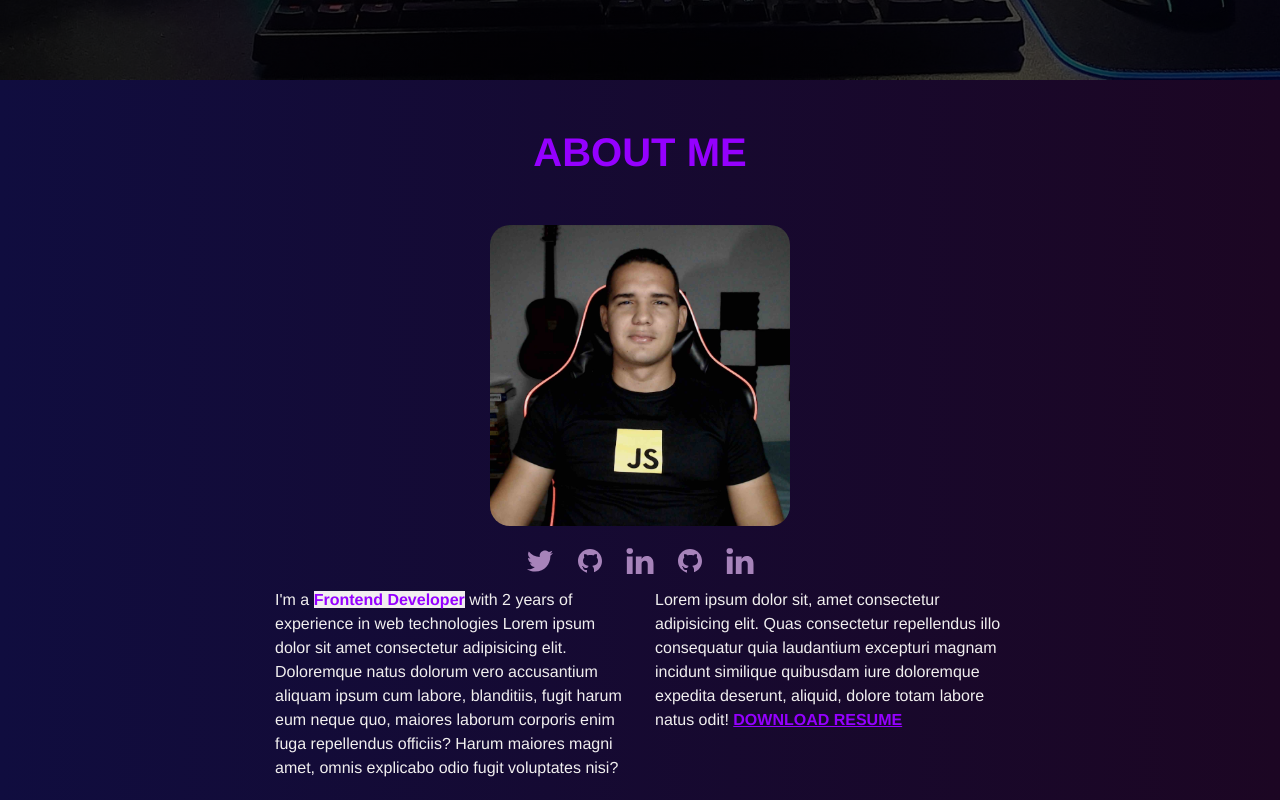
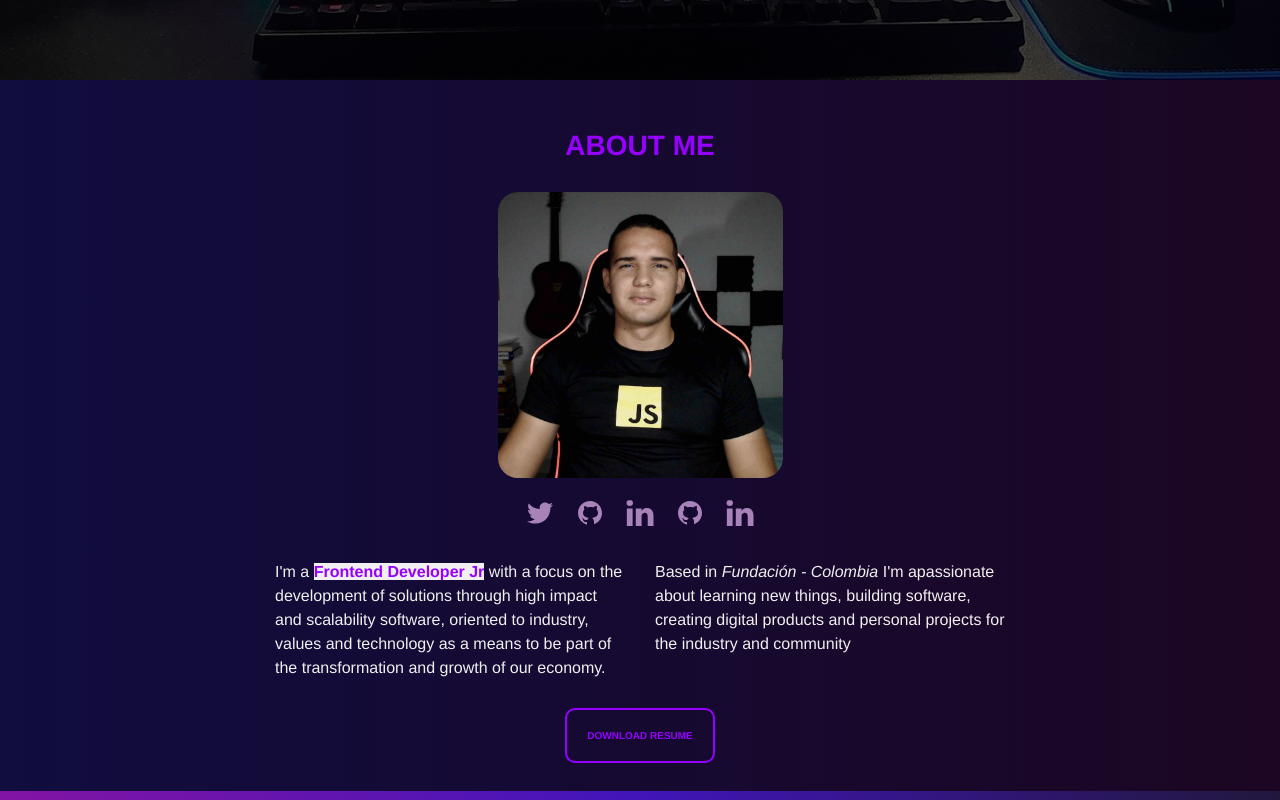
Before and after one commit to Hernan1ro/Personal--Portfolio, a React (Vite) app: page / in a window 1280 px wide. Shown: the part 720-1520 px from the top of the page. Built offline with nearby package versions, Linux system fonts and the light colour scheme.

Commit message:
adding button to download cv on about section

```diff
--- a/src/components/Title/index.css
+++ b/src/components/Title/index.css
@@ -1,7 +1,6 @@
 .section__title {
   color: var(--primary-color);
-  font-size: 4rem;
+  font-size: var(--xxl);
   text-transform: uppercase;
   align-items: center;
-  /* margin-bottom: 5rem; */
 }
--- a/src/containers/About/index.css
+++ b/src/containers/About/index.css
@@ -5,12 +5,13 @@
   background: linear-gradient(to right, rgb(16, 13, 63), rgb(28, 6, 35));
   display: flex;
   flex-direction: column;
-  gap: 5rem;
+  gap: 3rem;
 }
-.about_container {
+.about__container {
   display: flex;
   flex-direction: column;
   align-items: center;
+  gap: 2rem;
 }
 .about__photo-container {
   padding: 0 2rem;
@@ -50,6 +51,32 @@
   display: inline;
   margin-bottom: 5rem;
 }
+.about-cv-link {
+  margin-top: 2rem;
+}
+.about-cv-link a {
+  padding: 2rem;
+  border-radius: 1rem;
+  font-weight: bold;
+  text-transform: uppercase;
+  width: 50%;
+  min-width: 4rem;
+  text-align: center;
+  color: var(--primary-color);
+  border: solid 2px var(--primary-color);
+}
+.about-cv-link a:hover {
+  background-color: var(--primary-color);
+  color: var(--secondary-color);
+  box-shadow: 0px 1px 8px var(--primary-color);
+  transition-property: background-color, box-shadow, color;
+  transition-duration: 0.5s;
+}
+.about-cv-link:active {
+  transform: scale(1.3);
+  transition-property: transform;
+  transition-duration: 0.5s;
+}
 
 @media (max-width: 375px) {
   .description-container {
--- a/src/containers/About/index.jsx
+++ b/src/containers/About/index.jsx
@@ -10,29 +10,33 @@ const About = () => {
       <Title title="About me" />
       <div className="container">
         <div className="about__container">
-          <div className="about__photo-container">
-            <img className="about__photo" src={profile} alt="Hernán Mercado" />
-            <SocialMediaLinks />
+          <div className="about__container-image">
+            <div className="about__photo-container">
+              <img
+                className="about__photo"
+                src={profile}
+                alt="Hernán Mercado"
+              />
+              <SocialMediaLinks />
+            </div>
           </div>
           <div className="description-container">
             <p className="about__description">
-              I'm a <strong>Frontend Developer</strong> with 2 years of
-              experience in web technologies Lorem ipsum dolor sit amet
-              consectetur adipisicing elit. Doloremque natus dolorum vero
-              accusantium aliquam ipsum cum labore, blanditiis, fugit harum eum
-              neque quo, maiores laborum corporis enim fuga repellendus
-              officiis? Harum maiores magni amet, omnis explicabo odio fugit
-              voluptates nisi?
+              I'm a <strong>Frontend Developer Jr</strong> with a focus on the
+              development of solutions through high impact and scalability
+              software, oriented to industry, values and technology as a means
+              to be part of the transformation and growth of our economy.
             </p>
             <p className="about__description">
-              Lorem ipsum dolor sit, amet consectetur adipisicing elit. Quas
-              consectetur repellendus illo consequatur quia laudantium excepturi
-              magnam incidunt similique quibusdam iure doloremque expedita
-              deserunt, aliquid, dolore totam labore natus odit!{" "}
-              <a href="https://drive.google.com/uc?id=1sNAaHilxkUWjJs1VVE8Bwd1G3DRF0a7F&export=download">
-                DOWNLOAD RESUME
-              </a>
+              Based in <em>Fundación - Colombia</em> I'm apassionate about
+              learning new things, building software, creating digital products
+              and personal projects for the industry and community{" "}
             </p>
+          </div>
+          <div className="about-cv-link">
+            <a href="https://drive.google.com/uc?id=1sNAaHilxkUWjJs1VVE8Bwd1G3DRF0a7F&export=download">
+              DOWNLOAD RESUME
+            </a>
           </div>
         </div>
       </div>
```
Also changed, not shown: src/components/Icon/Youtube.jsx (added, +24 -0 lines).
